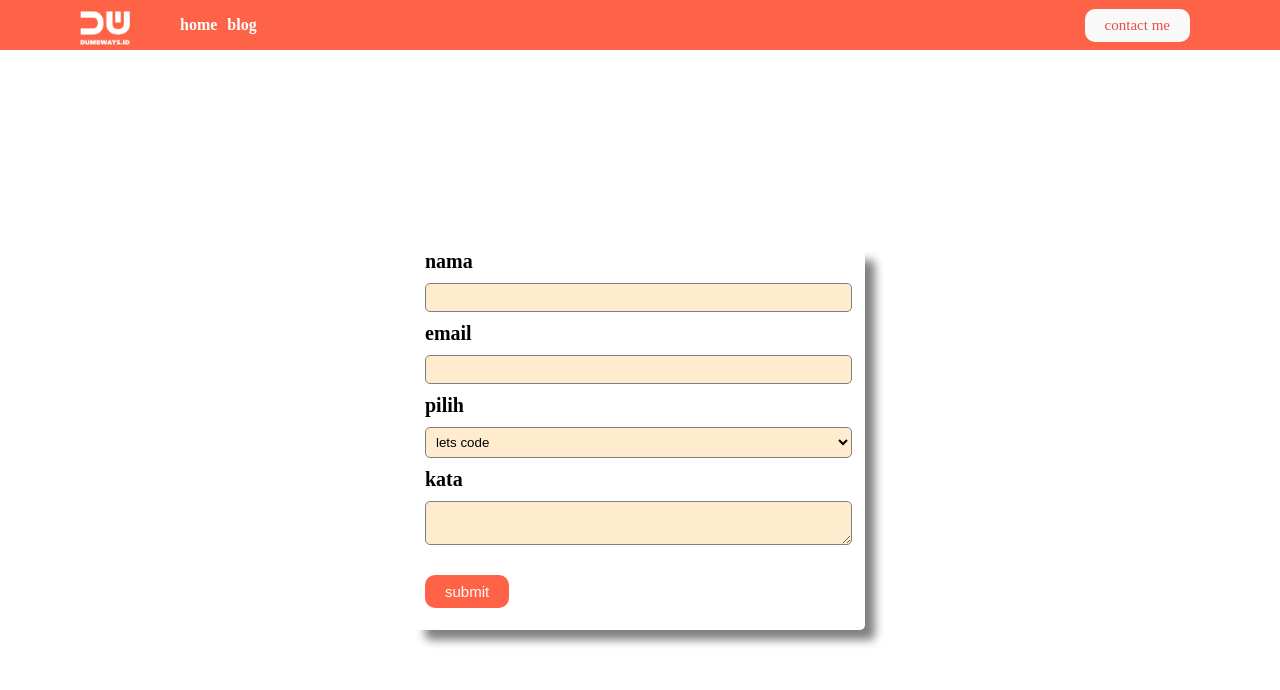
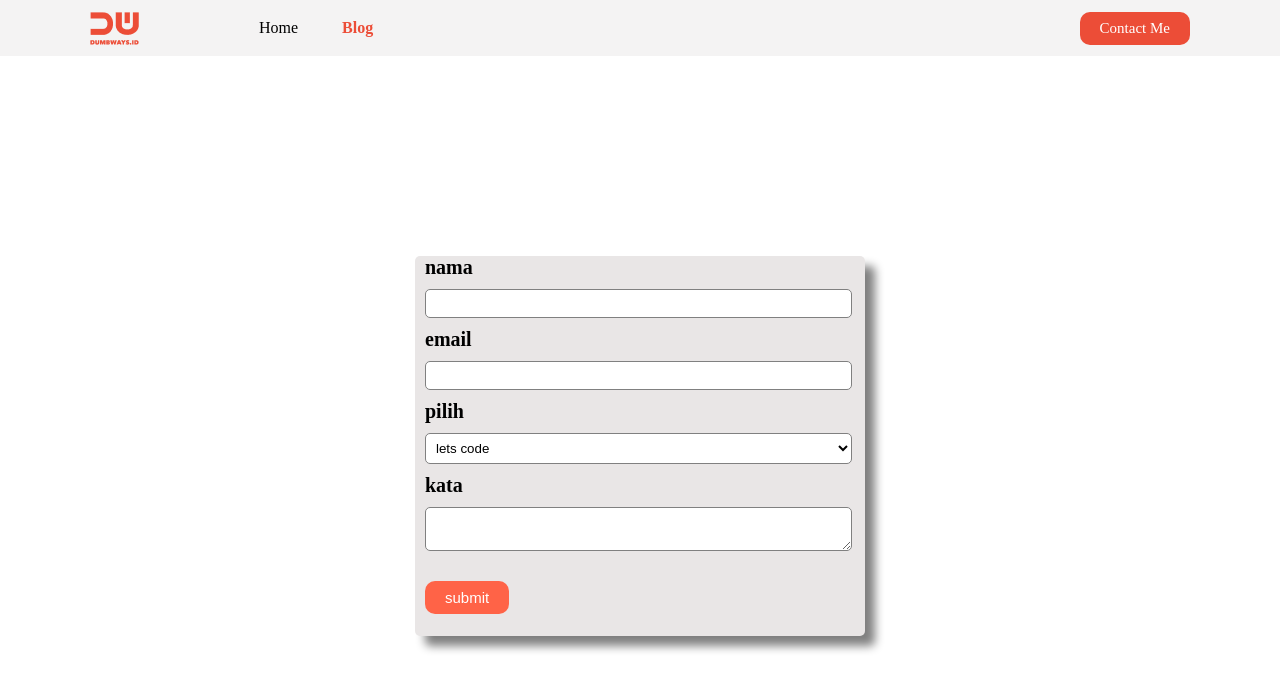
Before and after one commit to tanxcypro/web1, a plain HTML site: page contact.html in a window 1280 px wide. Drawn offline with Linux system fonts and the light colour scheme.

Commit message:
mengubah isi file

```diff
--- a/contact.html
+++ b/contact.html
@@ -5,21 +5,22 @@
         <script src="script.js"></script>
     </head>
     <body><nav>
-        <div class="kanan">
-            <img src="img/brandwhite.png" alt="">
+        <div class="left-side">
+          <a href="index.html">
+            <img src="assets/logo.png" alt="logo" />
+          </a>
           <ul>
             <li>
-                    <a href="navbar.html">home</a>
+              <a href="index.html">Home</a>
             </li>
             <li>
-                    <a href="blog.html">blog</a>
+              <a href="blog.html" class="list-active">Blog</a>
             </li>
-            </ul></div>
-        <div class="kiri">
-            <a href="contact.html">contact me</a>
+          </ul>
         </div>
-
-
+        <div class="right-side">
+          <a href="contact.html"> Contact Me </a>
+        </div>
       </nav>
         <form
         style="
@@ -30,7 +31,7 @@
         margin-top :200px;
         box-shadow: 10px 10px 10px gray;
         border-radius: 5px;
-        background-color: white;">
+        background-color: rgb(233, 230, 230);">
 
     <div style="
     padding-left: 10px;
@@ -45,7 +46,7 @@
         <input id="name" type="text"
 
        style="width: 97%;
-        background-color: blanchedalmond;
+        background-color: white;
         border: 1px solid gray;
         margin-top: 10px;
         margin-bottom: 10px;
@@ -70,7 +71,7 @@
 
         style=
         "width: 97%;
-        background-color: blanchedalmond;
+        background-color: white;
         border: 1px solid gray;
         margin-top: 10px;
         margin-bottom: 10px;
@@ -93,7 +94,7 @@
         <select name="" id="pilih"
 
         style="width: 97%;
-        background-color: blanchedalmond;
+        background-color: white;
         border: 1px solid grey;
         margin-top: 10px;
         margin-bottom: 10px;
@@ -114,7 +115,7 @@
                  <textarea  id="kata"
                  cols="20" rows="0"style="
                  width: 97%;
-                 background-color: blanchedalmond;
+                 background-color: white;
                  border: 1px solid gray;
                  margin-top: 10px;
                  margin-bottom: 10px;
--- a/style.css
+++ b/style.css
@@ -1,68 +1,55 @@
 body{
     margin: 0px;
 }
-nav{
-    background-color: coral;
-    display :flex;
-}
-img{
-    width: 50px;
-    padding-top: 6px;
+nav {
     display: flex;
-    padding-left: 30px;
+    background: #f4f3f3;
+    height: 7vh;
+  }
 
-}
-nav div {
+  nav div {
     display: flex;
     align-items: center;
     flex: 50%;
-    padding-left: 50px;
-
   }
 
+  nav div.left-side {
+    padding-left: 90px;
+  }
 
-
-
-.kanan{
-    background-color:tomato ;
-    flex: 50%;
-
-}
-.kiri{
-    background-color: tomato;
-    flex: 50%;
-}
-nav  ul {
-    display:flex;
-
-    }
-nav ul li{
-    display: inline;
-    padding-left: 10px;
-
-}
-nav ul li a {
-    color: white;
-    font-weight: 700;
-  }
-  nav div.kiri {
+  nav div.right-side {
     padding-right: 90px;
     display: flex;
     justify-content: flex-end;
   }
 
-nav .kanan li a{
-    display: flex;
+  nav ul {
+    list-style-type: none;
+    margin-left: 40px;
+  }
+
+  nav ul li {
+    display: inline;
+    margin-left: 40px;
+  }
+
+  nav ul li a {
+    color: #000000;
     text-decoration: none;
+  }
 
-}
-nav .kiri a {
+  nav ul li a.list-active {
+    color: #ec4d37;
+    font-weight: 700;
+  }
+
+  nav .right-side a {
     font-size: 15px;
     padding: 8px 20px;
-    background-color: #faf9f9;
+    background-color: #ec4d37;
     border: none;
     border-radius: 10px;
-    color: rgb(235, 75, 75);
+    color: #fff;
     text-decoration: none;
   }
   /* tabel form */
--- a/style1.css
+++ b/style1.css
@@ -1,72 +1,57 @@
 body{
     margin: 0px;
 }
-nav{
-    background-color: white;
-    display :flex;
-}
-img{
-    width: 50px;
-    padding-top: 6px;
+nav {
     display: flex;
-    padding-left: 30px;
-    background-image: tomato;
+    background: #f4f3f3;
+    height: 7vh;
+  }
 
-}
-nav div {
+  nav div {
     display: flex;
     align-items: center;
     flex: 50%;
-    padding-left: 50px;
-
   }
 
+  nav div.left-side {
+    padding-left: 90px;
+  }
 
-
-
-.kanan{
-    background-color:tomato;
-    flex: 50%;
-
-}
-.kiri{
-    background-color:tomato;
-    flex: 50%;
-}
-nav  ul {
-    display:flex;
-
-    }
-nav ul li{
-    display: inline;
-    padding-left: 10px;
-
-}
-nav ul li a {
-    color: white;
-    font-weight: 700;
-  }
-  nav div.kiri {
+  nav div.right-side {
     padding-right: 90px;
     display: flex;
     justify-content: flex-end;
   }
 
-nav .kanan li a{
-    display: flex;
-    text-decoration: none;
+  nav ul {
+    list-style-type: none;
+    margin-left: 40px;
+  }
 
-}
-nav .kiri a {
-    font-size: 15px;
-    padding: 8px 20px;
-    background-color: #faf9f9;
-    border: none;
-    border-radius: 10px;
-    color: tomato;
+  nav ul li {
+    display: inline;
+    margin-left: 40px;
+  }
+
+  nav ul li a {
+    color: #000000;
     text-decoration: none;
   }
 
+  nav ul li a.list-active {
+    color: #ec4d37;
+    font-weight: 700;
+  }
+
+  nav .right-side a {
+    font-size: 15px;
+    padding: 8px 20px;
+    background-color: #ec4d37;
+    border: none;
+    border-radius: 10px;
+    color: #fff;
+    text-decoration: none;
+  }
 
 
 
@@ -80,8 +65,8 @@ nav .kiri a {
     margin-top: 50px;
 
   }
-  .content .gambar img{
-    flex: 100;
+  .content img{
+    width: 120%;
   }
   .card  img {
     width: 70%;
```
Also changed, not shown: blog.js (+10 -10 lines), index.html (renamed from navbar.html, +12 -14 lines). Lines whose indentation alone changed are shown as unchanged.
